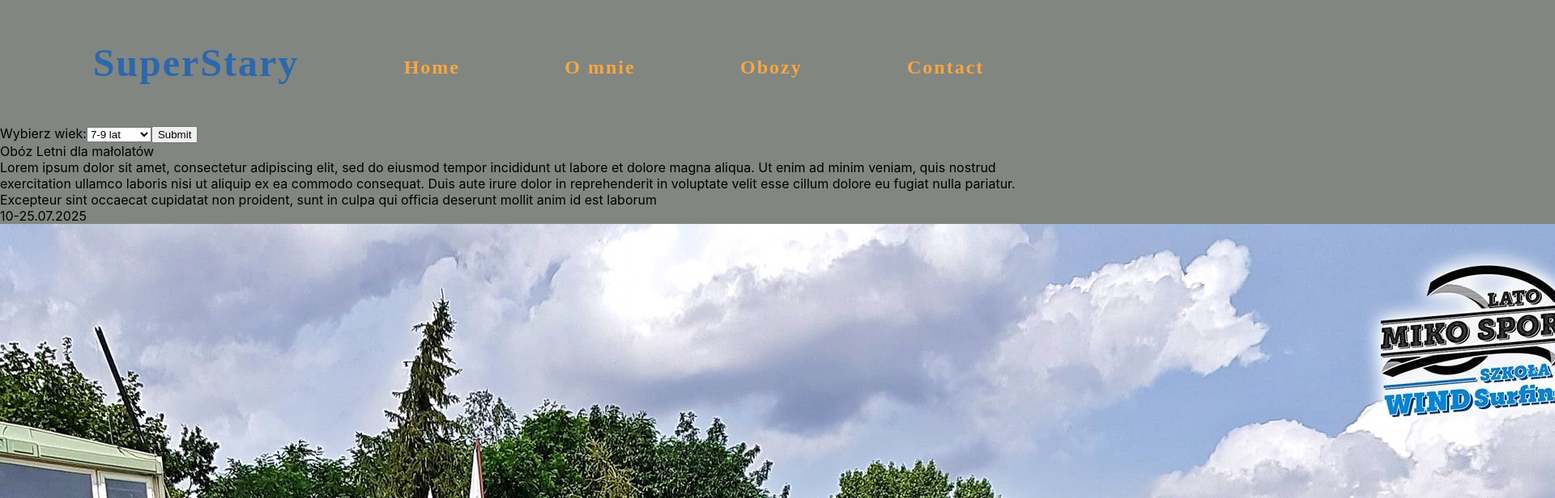
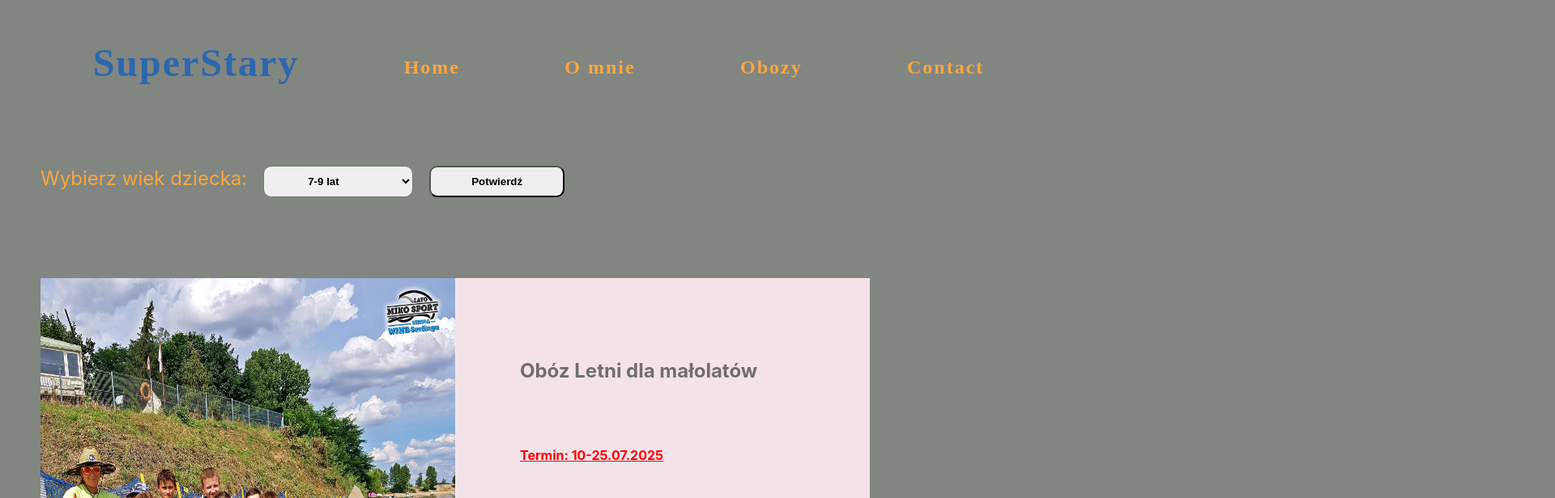
Before and after one commit to Milosz33/superdad, a React (Create React App) app: page /obozy in a window 1280 px wide. Shown: the top 616 px of the page at 81% size, 1920 px wide, since content can reach past the window. Built offline with nearby package versions, Linux system fonts and the light colour scheme; the HTML template or start-up script is replaced by a standard one.

Commit message:
almost ready steady

```diff
--- a/src/data/camps10.js
+++ b/src/data/camps10.js
@@ -3,7 +3,7 @@
 export const camps2 = [
     {
         name: "Obóz Letni dla większych małolatów",
-        date: "10-25.08.2025",
+        date: "Termin: 10-25.08.2025",
         description: "Lorem ipsum dolor sit amet, consectetur adipiscing elit, sed do eiusmod tempor incididunt ut labore et dolore magna aliqua. Ut enim ad minim veniam, quis nostrud exercitation ullamco laboris nisi ut aliquip ex ea commodo consequat. Duis aute irure dolor in reprehenderit in voluptate velit esse cillum dolore eu fugiat nulla pariatur. Excepteur sint occaecat cupidatat non proident, sunt in culpa qui officia deserunt mollit anim id est laborum",
         foto: "./images/wind10.jpg"
 
@@ -11,7 +11,7 @@ export const camps2 = [
 
     {
         name: "Obóz zimowy dla większych małolatów",
-        date: "10-25.01.2025",
+        date: "Termin: 10-25.01.2025",
         description: "Lorem ipsum dolor sit amet, consectetur adipiscing elit, sed do eiusmod tempor incididunt ut labore et dolore magna aliqua. Ut enim ad minim veniam, quis nostrud exercitation ullamco laboris nisi ut aliquip ex ea commodo consequat. Duis aute irure dolor in reprehenderit in voluptate velit esse cillum dolore eu fugiat nulla pariatur. Excepteur sint occaecat cupidatat non proident, sunt in culpa qui officia deserunt mollit anim id est laborum",
         foto: "./images/snow10.jpg"
     }
--- a/src/data/camps13.js
+++ b/src/data/camps13.js
@@ -3,7 +3,7 @@
 export const camps3 = [
     {
         name: "Obóz Letni dla młodzieży",
-        date: "10-25.06.2025",
+        date: "Termin: 10-25.06.2025",
         description: "Lorem ipsum dolor sit amet, consectetur adipiscing elit, sed do eiusmod tempor incididunt ut labore et dolore magna aliqua. Ut enim ad minim veniam, quis nostrud exercitation ullamco laboris nisi ut aliquip ex ea commodo consequat. Duis aute irure dolor in reprehenderit in voluptate velit esse cillum dolore eu fugiat nulla pariatur. Excepteur sint occaecat cupidatat non proident, sunt in culpa qui officia deserunt mollit anim id est laborum",
         foto: "./images/wind13.jpg"
 
@@ -11,7 +11,7 @@ export const camps3 = [
 
     {
         name: "Obóz zimowy dla młodzieży",
-        date: "10-25.03.2025",
+        date: "Termin: 10-25.03.2025",
         description: "Lorem ipsum dolor sit amet, consectetur adipiscing elit, sed do eiusmod tempor incididunt ut labore et dolore magna aliqua. Ut enim ad minim veniam, quis nostrud exercitation ullamco laboris nisi ut aliquip ex ea commodo consequat. Duis aute irure dolor in reprehenderit in voluptate velit esse cillum dolore eu fugiat nulla pariatur. Excepteur sint occaecat cupidatat non proident, sunt in culpa qui officia deserunt mollit anim id est laborum",
         foto: "./images/snow13.jpg"
     }
--- a/src/data/camps7.js
+++ b/src/data/camps7.js
@@ -3,7 +3,7 @@ import * as url from "url";
 export const camps1 = [
     {
         name: "Obóz Letni dla małolatów",
-        date: "10-25.07.2025",
+        date: "Termin: 10-25.07.2025",
         description: "Lorem ipsum dolor sit amet, consectetur adipiscing elit, sed do eiusmod tempor incididunt ut labore et dolore magna aliqua. Ut enim ad minim veniam, quis nostrud exercitation ullamco laboris nisi ut aliquip ex ea commodo consequat. Duis aute irure dolor in reprehenderit in voluptate velit esse cillum dolore eu fugiat nulla pariatur. Excepteur sint occaecat cupidatat non proident, sunt in culpa qui officia deserunt mollit anim id est laborum",
         foto: "./images/wind7.jpg"
 
@@ -11,7 +11,7 @@ export const camps1 = [
 
     {
         name: "Obóz zimowy dla małolatów",
-        date: "10-25.02.2025",
+        date: "Termin: 10-25.02.2025",
         description: "Lorem ipsum dolor sit amet, consectetur adipiscing elit, sed do eiusmod tempor incididunt ut labore et dolore magna aliqua. Ut enim ad minim veniam, quis nostrud exercitation ullamco laboris nisi ut aliquip ex ea commodo consequat. Duis aute irure dolor in reprehenderit in voluptate velit esse cillum dolore eu fugiat nulla pariatur. Excepteur sint occaecat cupidatat non proident, sunt in culpa qui officia deserunt mollit anim id est laborum",
         foto: "./images/snow7.jpg"
     }
--- a/src/pages/Contact.js
+++ b/src/pages/Contact.js
@@ -28,7 +28,7 @@ const Contact = () => (
                 <Form>
                     <h2>Skontaktuj się z nami</h2>
                     <h4> wprowadź swój e-mail</h4>
-                    <Field type="email" name="email"/>
+                    <Field  type="email" name="email"/>
                     <ErrorMessage name="email" component="div" />
                     <h4> wiadomość</h4>
                     <Field as="textarea" cols={50} rows={7} MaxLength={300} name="message"/>
--- a/src/pages/Obozy.js
+++ b/src/pages/Obozy.js
@@ -1,5 +1,6 @@
 import React, { useState, useEffect } from "react";
 import {Form} from "formik";
+import "../styles/Obozy.scss";
 import { camps1 } from "../data/camps7";
 import { camps2 } from "../data/camps10";
 import { camps3 } from "../data/camps13";
@@ -31,8 +32,8 @@ const Obozy = ()=> {
 
     return (
         <>
-        <form onSubmit={handleSubmit}>
-        <label htmlFor="children">Wybierz wiek:</label>
+        <form className="camps-form" onSubmit={handleSubmit}>
+        <label htmlFor="children">Wybierz wiek dziecka:</label>
 
     <select value={age} onChange={(e)=>setAge(e.target.value)} id="child-age">
         <option value="7-9">7-9 lat</option>
@@ -40,18 +41,23 @@ const Obozy = ()=> {
         <option value="13-15">13-15 lat</option>
         <option value="wszystkie">wszystkie</option>
     </select>
-            <button type="submit" >
-                Submit
+            <button type="submit" className="btn-camps" >
+                Potwierdź
             </button>
         </form>
             <div>{data.map((el, index)=>{
                 const{name, description, date, foto} = el;
                 return(
                     <>
-                    <div>{name}</div>
-                    <div>{description}</div>
-                    <div>{date}</div>
-                        <img src={foto} />
+                        <div className="camps-container">
+                            <img src={foto} />
+                   <div className="camps-box">
+                       <h2>{name}</h2>
+                        <p>{date}</p>
+                   <p>{description}</p>
+                   </div>
+
+                        </div>
                     </>
 
 
--- a/src/styles/Contact.scss
+++ b/src/styles/Contact.scss
@@ -6,21 +6,28 @@
     padding-left: 20px;
     color: #545555;
 
+textarea{
+  border-radius: 20px;
+}
+
+    input{
+      border-radius: 10px;
+    }
     .form-btn {
       background-color: #faa640;
-      margin-left: 80px;
+
       padding: 10px;
       width: 170px;
       border-radius: 10px;
     }
 
     .form-btn:hover {
-      color: #ee5a6d;
-      background-color: #00ff00;
+      background-color: white;
     }
 
     .contact-box {
-      background-color: #50caef;
+      border-radius: 20px;
+      background-color: #faa640;
       padding: 10px;
       margin-right: 200px;
       margin-top: 40px;
@@ -49,7 +56,12 @@
     padding-top: 50px;
     color: #4f5052;
 
-
+textarea{
+  border-radius: 20px;
+}
+input{
+  border-radius: 10px;
+}
 
     .form-btn {
       background-color: #faa640;
@@ -59,12 +71,12 @@
       border-radius: 10px;
     }
     .form-btn:hover {
-      color: #ee5a6d;
-      background-color: #00ff00;
+      background-color: white;
     }
 
     .contact-box {
-      background-color: #50caef;
+      border-radius: 20px;
+      background-color:#faa640;
       padding: 10px;
       margin-right: 200px;
       margin-top: 40px;
--- /dev/null
+++ b/src/styles/Obozy.scss
@@ -0,0 +1,139 @@
+//desktop
+@media (min-width: 768px) {
+
+  .camps-form {
+    padding: 50px;
+
+    label {
+      color: #faa640;
+      padding-right: 20px;
+      font-size: 1.5rem;
+    }
+
+    select {
+      padding: 10px 50px;
+      border-radius: 10px;
+      font-weight: bolder;
+    }
+
+    select:hover {
+      background-color: #faa640;;
+    }
+
+    .btn-camps {
+      padding: 10px 50px;
+      font-weight: bolder;
+      margin-left: 20px;
+      border-radius: 10px;
+
+    }
+
+    .btn-camps:hover {
+      background-color: #faa640;;
+    }
+
+  }
+
+  .camps-container {
+
+    display: flex;
+    width: 80%;
+    margin: 50px;
+    background-color: #f3e3e9;
+    object-fit: cover;
+
+    .camps-box {
+      padding: 50px;
+
+      h2 {
+        padding: 30px;
+        color: #6f6f6e;
+      }
+
+      p:first-of-type {
+        padding: 30px;
+        color: red;
+        text-decoration: underline;
+        font-weight: bolder;
+      }
+
+      p:last-of-type {
+        padding: 30px;
+      }
+    }
+
+    img {
+      width: 50%;
+    }
+  }
+}
+
+/* Small screens*/
+@media (max-width: 767.98px) {
+
+  .camps-form {
+    padding: 50px;
+
+    label {
+      color: #faa640;
+      padding-right: 20px;
+      font-size: 1.5rem;
+    }
+
+    select {
+      padding: 10px 50px;
+      border-radius: 10px;
+      font-weight: bolder;
+    }
+
+    select:hover {
+      background-color: #faa640;;
+    }
+
+    .btn-camps {
+      padding: 10px 50px;
+      font-weight: bolder;
+      margin-left: 20px;
+      border-radius: 10px;
+
+    }
+
+    .btn-camps:hover {
+      background-color: #faa640;;
+    }
+
+  }
+
+  .camps-container {
+
+    flex-wrap: wrap;
+    width: 80%;
+    margin: 50px;
+    background-color: #f3e3e9;
+
+
+    .camps-box {
+      padding: 50px;
+
+      h2 {
+        padding: 30px;
+        color: #6f6f6e;
+      }
+
+      p:first-of-type {
+        padding: 20px;
+        color: red;
+        text-decoration: underline;
+        font-weight: bolder;
+      }
+
+      p:last-of-type {
+        padding: 30px;
+      }
+    }
+
+    img {
+      width: 100%;
+    }
+  }
+}
```
Also changed, not shown: src/components/Hamburger.js (+6 -2 lines).
